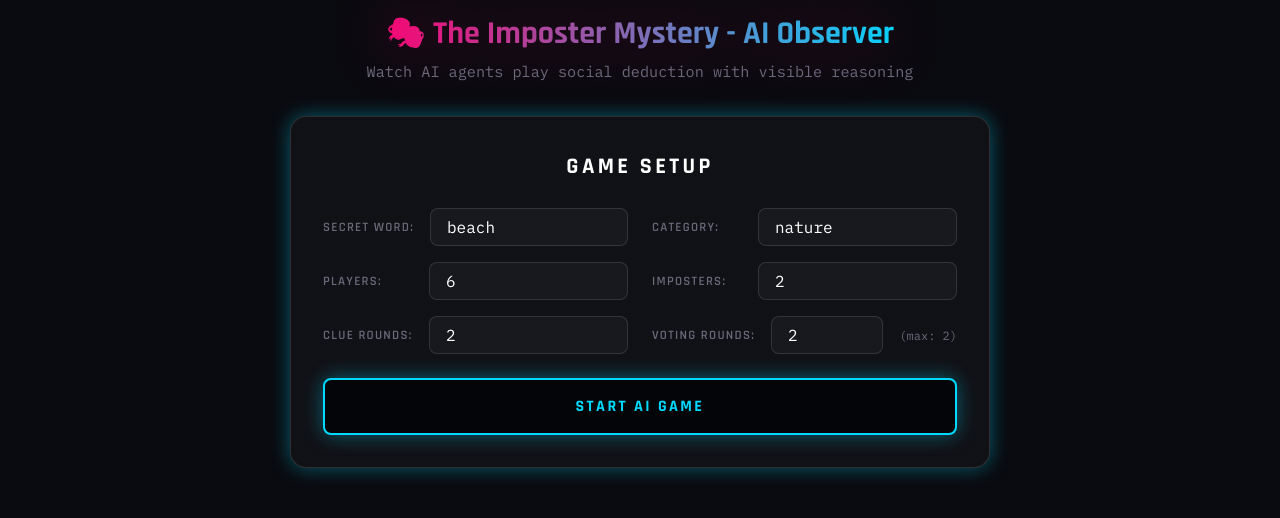
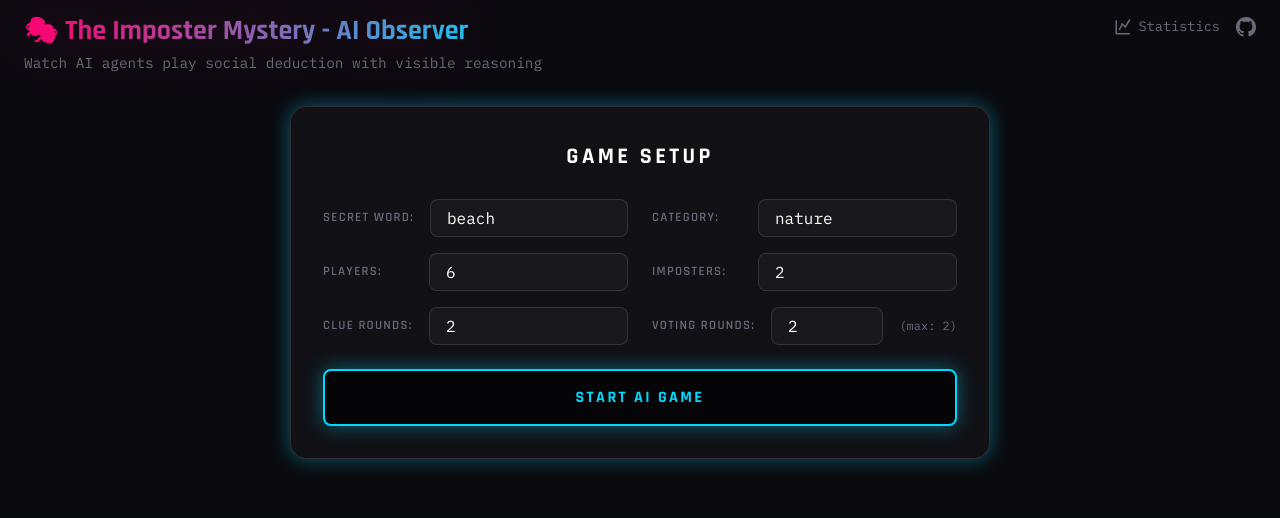
Before and after one commit to drewburchfield/imposter-experiment, a React (Vite) app in the folder ai_game_simulation/frontend/: page / in a window 1280 px wide. Shown: the top 518 px of the page. Built offline with nearby package versions, Linux system fonts and the light colour scheme.

Commit message:
feat: Add cross-links between stats and AI game pages
- Stats page: Add header links to AI Game + GitHub repo
- AI game: Add header links to Statistics page + GitHub repo
- Consistent styling for header navigation on both sites

```diff
--- a/ai_game_simulation/frontend/src/App.css
+++ b/ai_game_simulation/frontend/src/App.css
@@ -22,27 +22,59 @@ body {
 }
 
 .app-header {
-  text-align: center;
-  padding: var(--space-2) var(--space-2) var(--space-1);
+  width: 100%;
+  display: flex;
+  justify-content: space-between;
+  align-items: flex-start;
+  padding: var(--space-2) var(--space-3) var(--space-1);
   margin: 0;
+  max-width: 1400px;
+}
+
+.app-header-title {
+  text-align: left;
 }
 
 .app-header h1 {
   font-family: var(--font-display);
-  font-size: 2rem;
+  font-size: 1.75rem;
   font-weight: 700;
   background: linear-gradient(90deg, var(--color-neon-magenta), var(--color-neon-cyan));
   background-clip: text;
   -webkit-background-clip: text;
   -webkit-text-fill-color: transparent;
-  margin-bottom: var(--space-1);
+  margin-bottom: 4px;
   filter: drop-shadow(0 0 30px rgba(255, 0, 110, 0.4));
 }
 
 .app-header p {
-  font-size: 0.95rem;
+  font-size: 0.9rem;
   color: var(--color-text-muted);
   font-family: var(--font-body);
+}
+
+.header-links {
+  display: flex;
+  gap: 16px;
+  align-items: center;
+}
+
+.header-link {
+  color: var(--color-text-muted);
+  transition: color 0.2s ease;
+  text-decoration: none;
+  display: flex;
+  align-items: center;
+  gap: 6px;
+  font-size: 0.85rem;
+}
+
+.header-link:hover {
+  color: var(--color-neon-cyan);
+}
+
+.header-link svg {
+  flex-shrink: 0;
 }
 
 .game-setup {
--- a/ai_game_simulation/frontend/src/App.tsx
+++ b/ai_game_simulation/frontend/src/App.tsx
@@ -257,8 +257,24 @@ function App() {
   return (
     <div className="app">
       <header className="app-header">
-        <h1>🎭 The Imposter Mystery - AI Observer</h1>
-        <p>Watch AI agents play social deduction with visible reasoning</p>
+        <div className="app-header-title">
+          <h1>🎭 The Imposter Mystery - AI Observer</h1>
+          <p>Watch AI agents play social deduction with visible reasoning</p>
+        </div>
+        <div className="header-links">
+          <a href="https://imposter.drewburchfield.com/" className="header-link" title="Statistical modeling experiments">
+            <svg height="18" width="18" viewBox="0 0 24 24" fill="none" stroke="currentColor" strokeWidth="2">
+              <path d="M3 3v18h18"/>
+              <path d="M7 16l4-8 4 4 6-10"/>
+            </svg>
+            Statistics
+          </a>
+          <a href="https://github.com/drewburchfield/imposter-experiment" target="_blank" rel="noopener noreferrer" className="header-link" title="View on GitHub">
+            <svg height="20" width="20" viewBox="0 0 16 16" fill="currentColor">
+              <path d="M8 0C3.58 0 0 3.58 0 8c0 3.54 2.29 6.53 5.47 7.59.4.07.55-.17.55-.38 0-.19-.01-.82-.01-1.49-2.01.37-2.53-.49-2.69-.94-.09-.23-.48-.94-.82-1.13-.28-.15-.68-.52-.01-.53.63-.01 1.08.58 1.23.82.72 1.21 1.87.87 2.33.66.07-.52.28-.87.51-1.07-1.78-.2-3.64-.89-3.64-3.95 0-.87.31-1.59.82-2.15-.08-.2-.36-1.02.08-2.12 0 0 .67-.21 2.2.82.64-.18 1.32-.27 2-.27.68 0 1.36.09 2 .27 1.53-1.04 2.2-.82 2.2-.82.44 1.1.16 1.92.08 2.12.51.56.82 1.27.82 2.15 0 3.07-1.87 3.75-3.65 3.95.29.25.54.73.54 1.48 0 1.07-.01 1.93-.01 2.2 0 .21.15.46.55.38A8.013 8.013 0 0016 8c0-4.42-3.58-8-8-8z"/>
+            </svg>
+          </a>
+        </div>
       </header>
 
       {/* Error Banner */}
```
Also changed, not shown: 1 other file (tests, documents, lock files or other folders).
